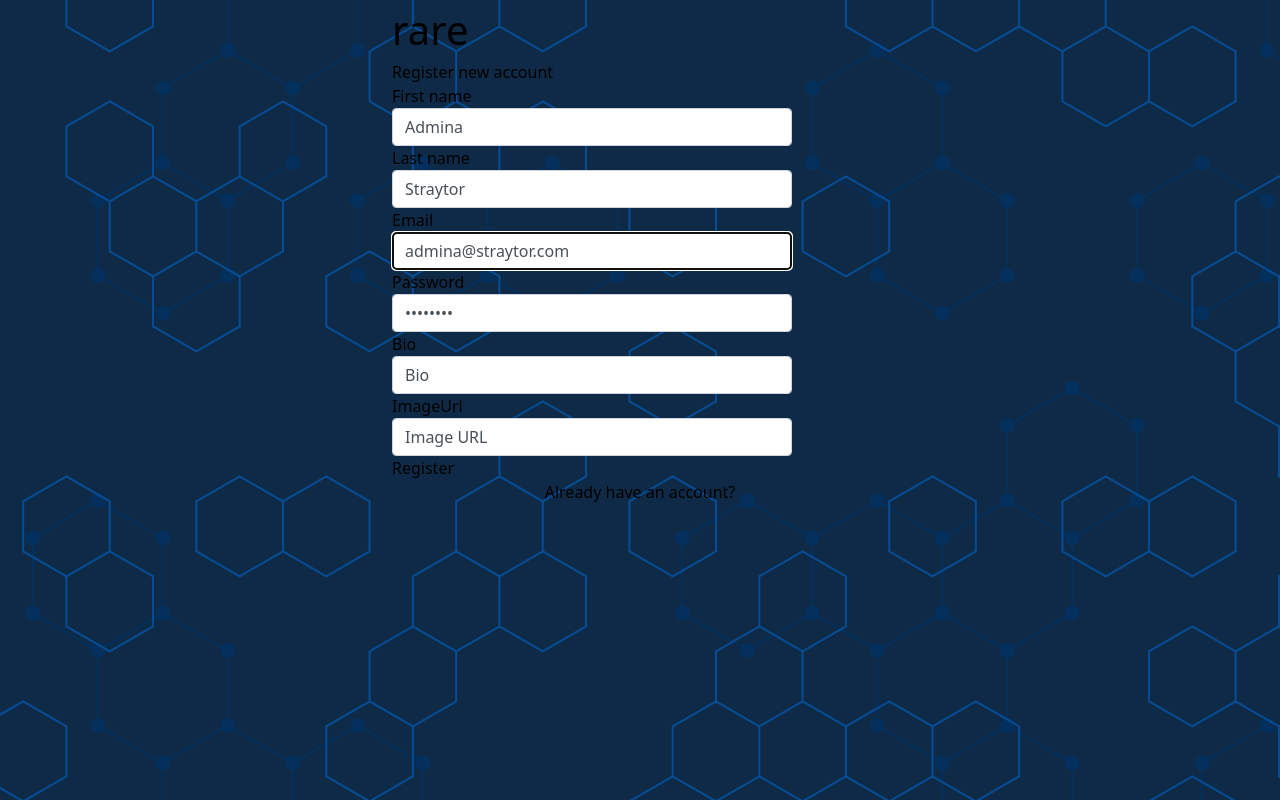
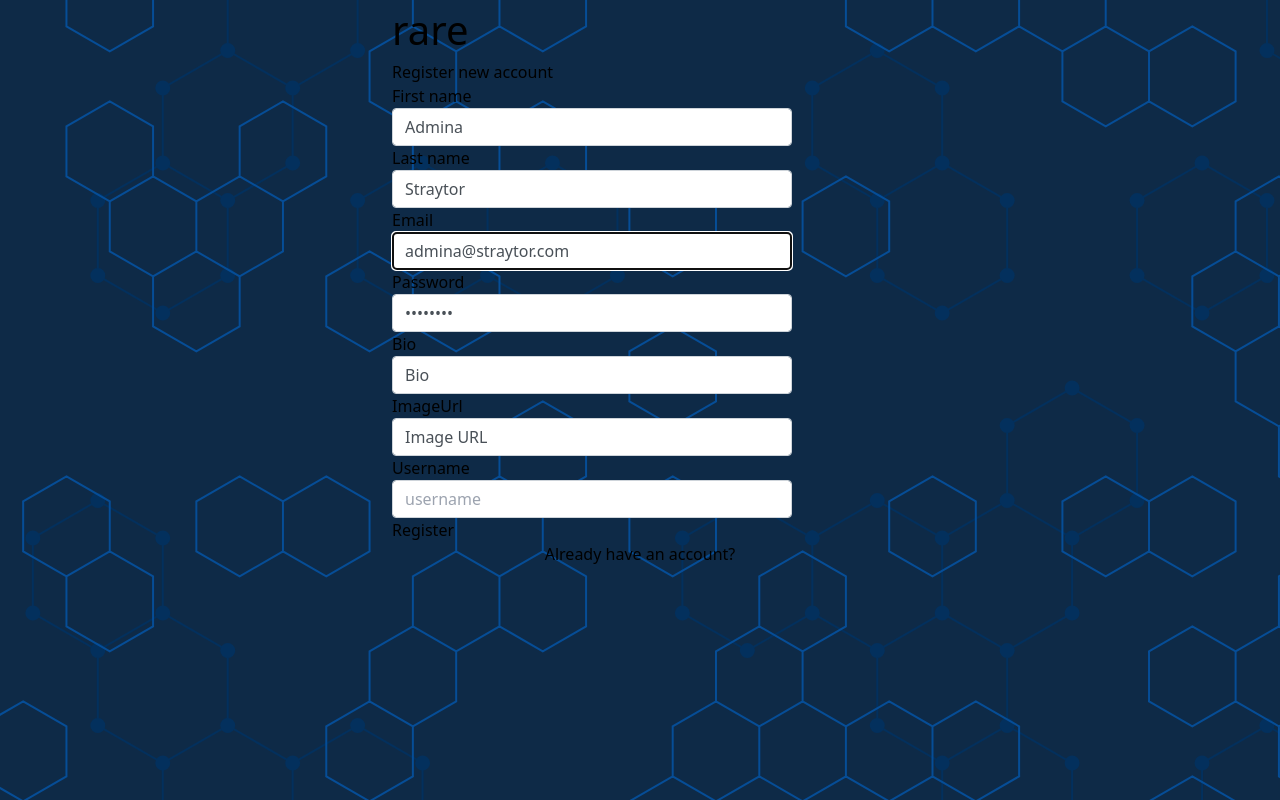
Before and after one commit to NSS-Day-Cohort-66/rare-client-rare-poultry, a React (Vite) app: page /register in a window 1280 px wide. Built offline with nearby package versions, Linux system fonts and the light colour scheme.

Commit message:
updated user registration view to allow the creation of a username

```diff
--- a/src/pages/Register.jsx
+++ b/src/pages/Register.jsx
@@ -9,6 +9,7 @@ export const Register = () => {
   const [lastName, setLastName] = useState("Straytor");
   const [bio, setBio] = useState("Bio");
   const [profile_image_url, setProfileImg] = useState("Image URL");
+  const [rare_username, setRareUsername] = useState("");
   const existDialog = useRef();
   const navigate = useNavigate();
 
@@ -23,6 +24,7 @@ export const Register = () => {
         last_name: lastName,
         bio,
         profile_image_url,
+        rare_username,
       }),
       headers: {
         "Content-Type": "application/json",
@@ -127,6 +129,17 @@ export const Register = () => {
               placeholder="ImageUrl"
             />
           </fieldset>
+          <fieldset className="mb-4">
+            <label htmlFor="rare_username"> Username </label>
+            <input
+              type="text"
+              id="inputUsername"
+              value={rare_username}
+              onChange={(evt) => setRareUsername(evt.target.value)}
+              className="form-control"
+              placeholder="username"
+            />
+          </fieldset>
           <fieldset>
             <button
               type="submit"
```
